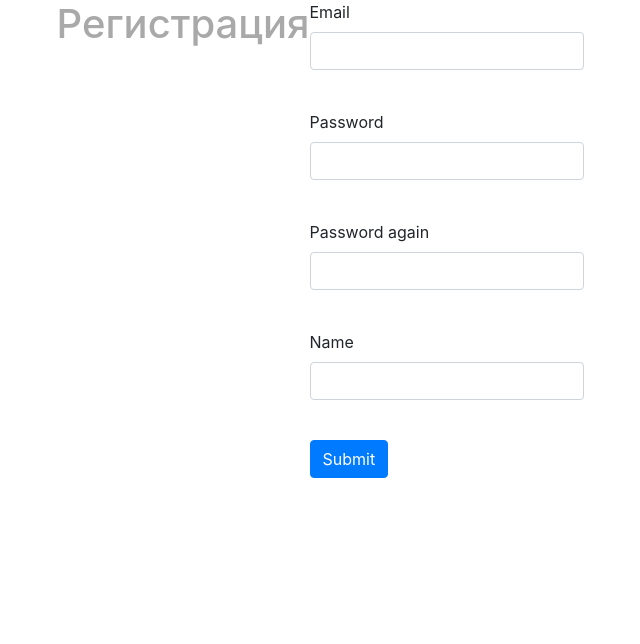
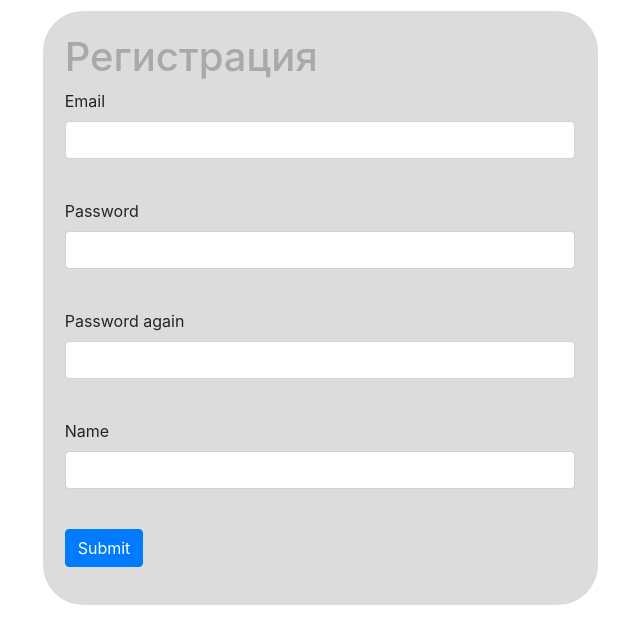
Before and after one commit to programlamb/TD_Website, a Flask app: template templates/register.html in a window 1280 px wide. Shown: the part 100-744 px from the top of the page, without its empty margins (320-960 px from the left). Run offline with Flask 2, Linux system fonts and the light colour scheme; the template is opened without the code that fills it: most values are stand-ins (such as "Sample title", 1, 10 or a date in 2020); form fields are guessed from the names that the template uses; some libraries are stand-ins or nearby versions.

Commit message:
Add class forms

```diff
--- a/templates/register.html
+++ b/templates/register.html
@@ -1,6 +1,7 @@
 {% extends "base.html" %}
 
 {% block content %}
+	<div class="forms login-and-register">
 	<h1>Регистрация</h1>
 	<form action="" method="post">
 		{{form.hidden_tag()}}
@@ -36,4 +37,5 @@
 		<p>{{form.submit(type="submit", class="btn btn-primary")}}</p>
 		{{message}}
 	</form>
+	</div>
 {% endblock %}
```
